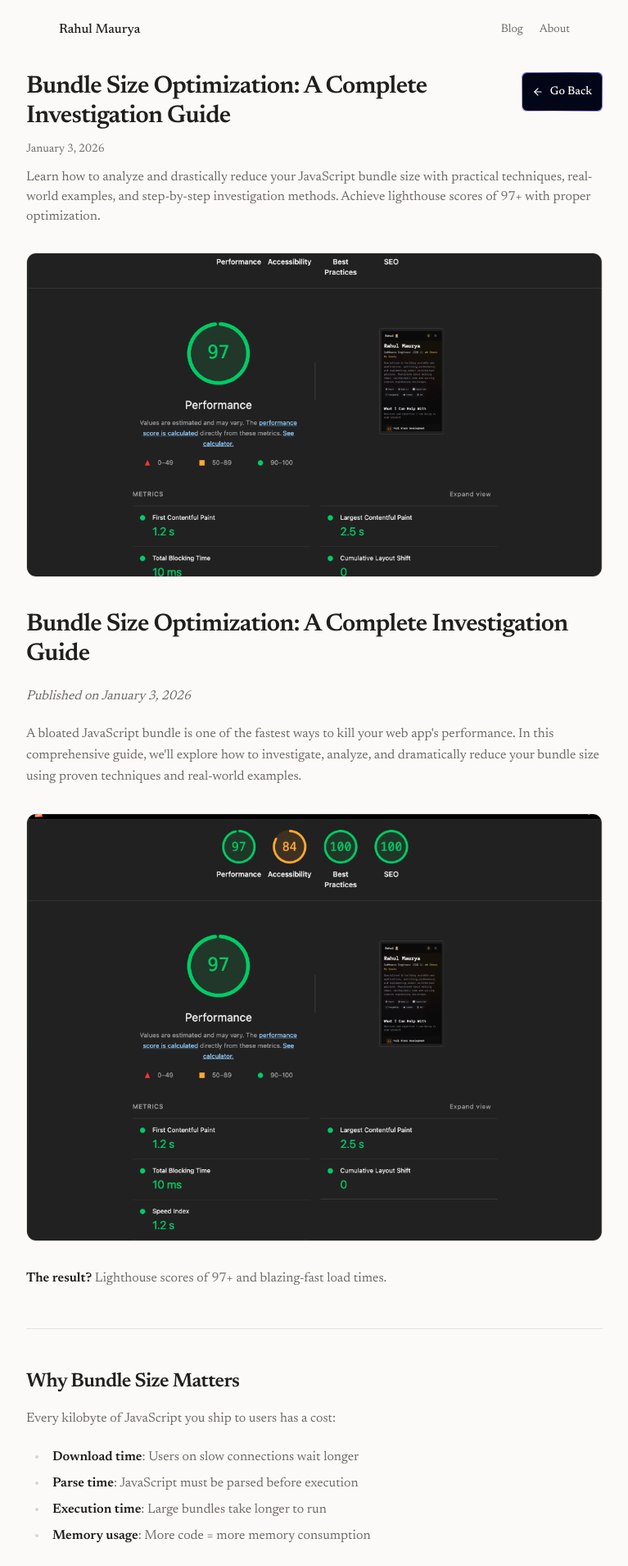
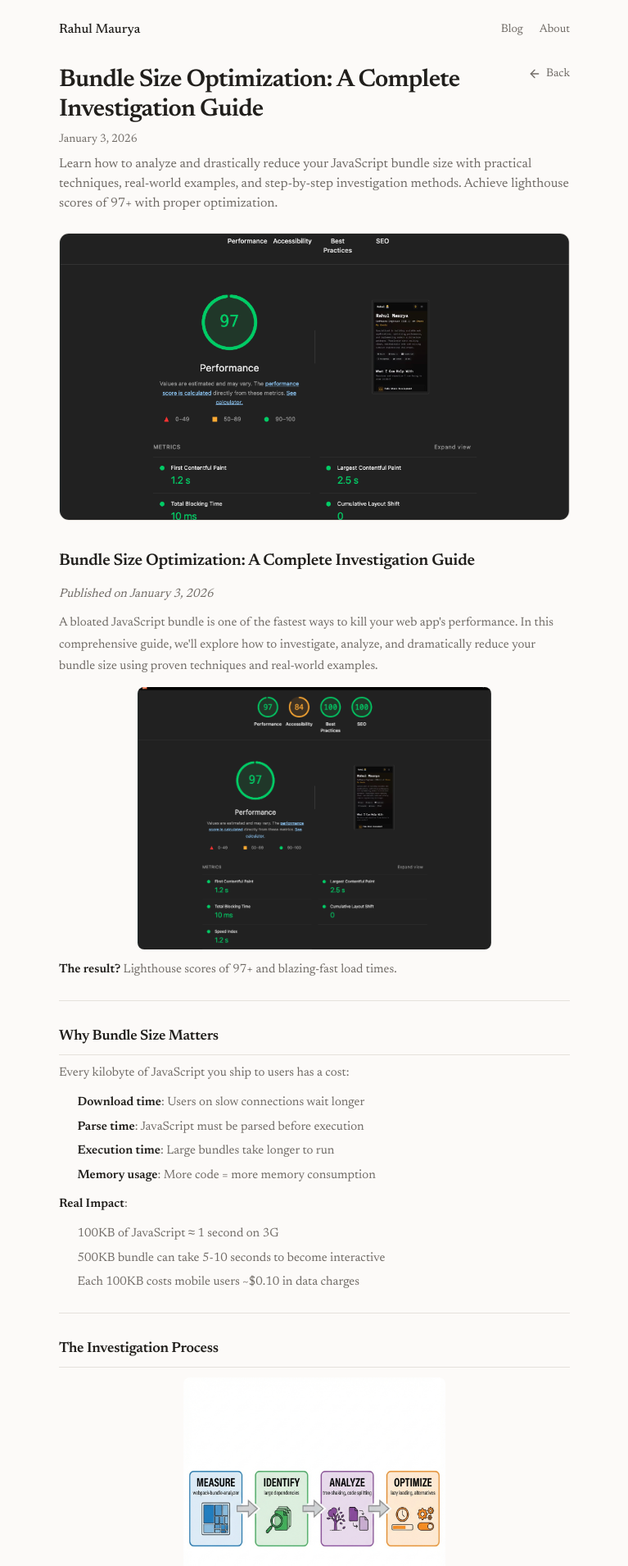
Before and after one commit to Rahul577503/rahul.dev, a Next.js app: page /blogs/bundle-size-optimization in a window 1280 px wide. Shown: the top 1910 px of the page at 82% size, without its empty margins (256-1023 px from the left). Built offline with nearby package versions, Linux system fonts and the light colour scheme.

Commit message:
fix MDX renderer issue

```diff
--- a/app/(home)/blogs/[slug]/page.tsx
+++ b/app/(home)/blogs/[slug]/page.tsx
@@ -3,6 +3,7 @@ import path from "path";
 import matter from "gray-matter";
 import Image from "next/image";
 import { MDXRemote } from "next-mdx-remote/rsc";
+import remarkGfm from "remark-gfm";
 import { notFound } from "next/navigation";
 import Title from "@/home-components/Title";
 import GoBack from "@/home-components/GoBack";
@@ -116,9 +117,9 @@ export default async function Page({
 
   return (
     <div className="min-h-screen bg-background">
-      <article className="max-w-3xl mx-auto px-6 sm:px-8 pt-4 pb-20">
+      <article className="max-w-2xl mx-auto px-5 sm:px-6 pt-2 pb-16">
         {/* Header */}
-        <header className="mb-8 space-y-3">
+        <header className="mb-6 space-y-2">
           <div className="flex items-start justify-between gap-3 sm:gap-4">
             <h1 className="text-2xl sm:text-3xl font-semibold text-foreground tracking-tight leading-tight flex-1">
               {frontMatter.title}
@@ -145,7 +146,7 @@ export default async function Page({
 
         {/* Featured Image */}
         {frontMatter.image && (
-          <div className="relative w-full aspect-video mb-10 rounded-xl overflow-hidden border border-border">
+          <div className="relative w-full aspect-video mb-6 rounded-xl overflow-hidden border border-border">
             <Image
               src={frontMatter.image}
               alt={frontMatter.title}
@@ -158,24 +159,13 @@ export default async function Page({
         )}
 
         {/* MDX Content */}
-        <div
-          className="prose prose-zinc max-w-none
-          prose-headings:font-semibold prose-headings:tracking-tight prose-headings:text-foreground prose-headings:scroll-mt-24
-          prose-h1:text-2xl sm:prose-h1:text-3xl prose-h1:mb-4
-          prose-h2:text-xl sm:prose-h2:text-2xl prose-h2:mt-10 prose-h2:mb-4
-          prose-h3:text-lg sm:prose-h3:text-xl prose-h3:mt-8 prose-h3:mb-3
-          prose-p:text-muted-foreground prose-p:leading-relaxed
-          prose-a:text-foreground prose-a:underline prose-a:underline-offset-4 prose-a:font-medium prose-a:break-words
-          prose-strong:text-foreground prose-strong:font-semibold
-          prose-code:text-foreground prose-code:bg-secondary prose-code:px-1.5 prose-code:py-0.5 prose-code:rounded prose-code:text-[0.85em] prose-code:font-normal prose-code:before:content-none prose-code:after:content-none prose-code:break-words
-          prose-ul:text-muted-foreground prose-ol:text-muted-foreground
-          prose-li:text-muted-foreground prose-li:my-1
-          prose-blockquote:border-l-foreground/30 prose-blockquote:text-muted-foreground prose-blockquote:italic prose-blockquote:font-normal
-          prose-img:rounded-xl prose-img:border prose-img:border-border
-          prose-hr:border-border
-        "
+        <div className="mdx-content"
         >
-          <MDXRemote source={content} components={components} />
+          <MDXRemote
+            source={content}
+            components={components}
+            options={{ mdxOptions: { remarkPlugins: [remarkGfm] } }}
+          />
         </div>
 
         <Share title={frontMatter.title} slug={slug} />
--- a/app/(home)/components/Code.tsx
+++ b/app/(home)/components/Code.tsx
@@ -57,7 +57,7 @@ const Code: React.FC<CodeProps> = ({ language = "code", code, children }) => {
   };
 
   return (
-    <div className="code-card not-prose group my-6 overflow-hidden rounded-xl border border-zinc-800 bg-[#18181b] shadow-sm">
+    <div className="code-card not-prose group overflow-hidden rounded-xl border border-zinc-800 bg-[#18181b] shadow-sm">
       <div className="flex items-center justify-between border-b border-zinc-800 bg-[#1c1c20] px-4 py-2">
         <span className="font-mono text-xs lowercase tracking-wide text-zinc-500">
           {language}
--- a/app/(home)/components/GoBack.tsx
+++ b/app/(home)/components/GoBack.tsx
@@ -1,4 +1,3 @@
-import React from "react";
 import Link from "next/link";
 import { FiArrowLeft } from "react-icons/fi";
 
@@ -6,15 +5,10 @@ const GoBack = () => {
   return (
     <Link
       href="/blog"
-      className="flex items-center cursor-pointer no-underline "
+      className="shrink-0 flex items-center gap-1.5 text-sm text-muted-foreground hover:text-foreground transition-colors no-underline"
     >
-      <button className="relative inline-flex h-12 overflow-hidden rounded-md p-[1px]   ">
-        <span className="absolute inset-[-1000%] animate-[spin_2s_linear_infinite] bg-[conic-gradient(from_90deg_at_50%_50%,#E2CBFF_0%,#393BB2_50%,#E2CBFF_100%)]" />
-        <span className="inline-flex h-full w-full cursor-pointer items-center justify-center rounded-md bg-slate-950 px-3 py-1 text-sm font-medium text-white backdrop-blur-3xl">
-          <FiArrowLeft className="mr-2 hover:-translate-x-[-2px]" />
-          Go Back
-        </span>
-      </button>
+      <FiArrowLeft className="h-4 w-4" />
+      <span>Back</span>
     </Link>
   );
 };
--- a/app/(home)/components/Pre.tsx
+++ b/app/(home)/components/Pre.tsx
@@ -1,6 +1,6 @@
 "use client";
 
-import { useEffect, useRef, useState, Children, isValidElement } from "react";
+import React, { useEffect, useRef, useState, Children, isValidElement } from "react";
 import Prism from "prismjs";
 import "prismjs/components/prism-jsx";
 import "prismjs/components/prism-typescript";
@@ -24,8 +24,7 @@ function extractCode(node: any): string {
   return "";
 }
 
-// eslint-disable-next-line @typescript-eslint/no-explicit-any
-export default function Pre({ children, ...props }: any) {
+export default function Pre({ children }: { children?: React.ReactNode }) {
   const preRef = useRef<HTMLPreElement>(null);
   const [copied, setCopied] = useState(false);
 
@@ -53,7 +52,7 @@ export default function Pre({ children, ...props }: any) {
   };
 
   return (
-    <div className="code-card not-prose group my-6 overflow-hidden rounded-xl border border-zinc-800 bg-[#18181b] shadow-sm">
+    <div className="code-card not-prose group overflow-hidden rounded-xl border border-zinc-800 bg-[#18181b] shadow-sm">
       {/* Header */}
       <div className="flex items-center justify-between border-b border-zinc-800 bg-[#1c1c20] px-4 py-2">
         <span className="font-mono text-xs lowercase tracking-wide text-zinc-500">
@@ -81,8 +80,8 @@ export default function Pre({ children, ...props }: any) {
       {/* Code */}
       <pre
         ref={preRef}
-        {...props}
-        className="overflow-x-auto !bg-transparent p-4 !text-sm leading-relaxed"
+        className="overflow-x-auto bg-transparent p-4 text-sm leading-relaxed"
+        suppressHydrationWarning
       >
         {children}
       </pre>
--- a/app/(home)/components/Share.tsx
+++ b/app/(home)/components/Share.tsx
@@ -1,14 +1,7 @@
 "use client";
 
 import { useState } from "react";
-import {
-  FiShare2,
-  FiCheck,
-  FiTwitter,
-  FiLinkedin,
-  FiFacebook,
-  FiCopy,
-} from "react-icons/fi";
+import { FiTwitter, FiLinkedin, FiCopy, FiCheck } from "react-icons/fi";
 
 interface ShareProps {
   title: string;
@@ -24,83 +17,51 @@ export default function Share({ title, slug }: ShareProps) {
       await navigator.clipboard.writeText(url);
       setCopied(true);
       setTimeout(() => setCopied(false), 2000);
-    } catch (err) {
-      console.error("Failed to copy:", err);
-    }
-  };
-
-  const handleShare = async () => {
-    if (navigator.share) {
-      try {
-        await navigator.share({
-          title,
-          text: title,
-          url,
-        });
-      } catch (err) {
-        console.error("Error sharing:", err);
-      }
-    } else {
-      handleCopy();
+    } catch {
+      /* ignore */
     }
   };
 
   const shareLinks = {
     twitter: `https://twitter.com/intent/tweet?text=${encodeURIComponent(title)}&url=${encodeURIComponent(url)}`,
     linkedin: `https://www.linkedin.com/sharing/share-offsite/?url=${encodeURIComponent(url)}`,
-    facebook: `https://www.facebook.com/sharer/sharer.php?u=${encodeURIComponent(url)}`,
   };
 
   return (
-    <div className="py-8 border-t border-zinc-200 dark:border-zinc-800 mt-12">
-      <div className="flex flex-col sm:flex-row items-start sm:items-center justify-between gap-4">
-        <div>
-          <h3 className="text-lg font-semibold text-zinc-900 dark:text-white mb-1">
-            Share this article
-          </h3>
-          <p className="text-sm text-zinc-600 dark:text-zinc-400">
-            If you found this helpful, share it with others.
+    <div className="mt-10 pt-6 border-t border-border flex items-center justify-between gap-4">
+      <p className="text-sm text-muted-foreground">
+        Found this helpful? Share it.
       </p>
-        </div>
-
       <div className="flex items-center gap-2">
         <a
           href={shareLinks.twitter}
           target="_blank"
           rel="noopener noreferrer"
-            className="p-2 rounded-lg bg-zinc-100 dark:bg-zinc-800 hover:bg-zinc-200 dark:hover:bg-zinc-700 text-zinc-700 dark:text-zinc-300 transition-colors"
-            aria-label="Share on Twitter"
+          aria-label="Share on X"
+          className="p-2 rounded-md text-muted-foreground hover:text-foreground hover:bg-secondary transition-colors"
         >
-            <FiTwitter className="w-5 h-5" />
+          <FiTwitter className="h-4 w-4" />
         </a>
         <a
           href={shareLinks.linkedin}
           target="_blank"
           rel="noopener noreferrer"
-            className="p-2 rounded-lg bg-zinc-100 dark:bg-zinc-800 hover:bg-zinc-200 dark:hover:bg-zinc-700 text-zinc-700 dark:text-zinc-300 transition-colors"
           aria-label="Share on LinkedIn"
+          className="p-2 rounded-md text-muted-foreground hover:text-foreground hover:bg-secondary transition-colors"
         >
-            <FiLinkedin className="w-5 h-5" />
+          <FiLinkedin className="h-4 w-4" />
         </a>
         <button
           onClick={handleCopy}
-            className="p-2 rounded-lg bg-zinc-100 dark:bg-zinc-800 hover:bg-zinc-200 dark:hover:bg-zinc-700 text-zinc-700 dark:text-zinc-300 transition-colors relative"
           aria-label="Copy link"
+          className="p-2 rounded-md text-muted-foreground hover:text-foreground hover:bg-secondary transition-colors"
         >
           {copied ? (
-              <FiCheck className="w-5 h-5 text-green-500" />
+            <FiCheck className="h-4 w-4 text-emerald-500" />
           ) : (
-              <FiCopy className="w-5 h-5" />
+            <FiCopy className="h-4 w-4" />
           )}
         </button>
-          <button
-            onClick={handleShare}
-            className="sm:hidden p-2 rounded-lg bg-amber-500/10 hover:bg-amber-500/20 text-amber-600 dark:text-amber-500 transition-colors"
-            aria-label="Share"
-          >
-            <FiShare2 className="w-5 h-5" />
-          </button>
-        </div>
       </div>
     </div>
   );
--- a/app/globals.css
+++ b/app/globals.css
@@ -94,6 +94,152 @@ body {
     @apply bg-background text-foreground;
   }
 }
+
+.mdx-content {
+  font-size: 0.9375rem;
+  line-height: 1.75;
+  color: hsl(var(--muted-foreground));
+}
+
+.mdx-content h1,
+.mdx-content h2,
+.mdx-content h3,
+.mdx-content h4 {
+  color: hsl(var(--foreground));
+  font-weight: 600;
+  letter-spacing: -0.015em;
+  scroll-margin-top: 5rem;
+}
+.mdx-content h1 { font-size: 1.25rem; margin: 2rem 0 0.5rem; }
+.mdx-content h2 { font-size: 1.1rem;  margin: 1.75rem 0 0.4rem; padding-bottom: 0.35rem; border-bottom: 1px solid hsl(var(--border)); }
+.mdx-content h3 { font-size: 0.975rem; margin: 1.25rem 0 0.3rem; }
+.mdx-content h4 { font-size: 0.9rem;  margin: 1rem 0 0.25rem; }
+
+.mdx-content p { margin: 0.6rem 0; }
+.mdx-content p:first-child { margin-top: 0; }
+
+.mdx-content a {
+  color: hsl(var(--foreground));
+  text-decoration: underline;
+  text-underline-offset: 3px;
+  font-weight: 500;
+  word-break: break-word;
+}
+.mdx-content a:hover { opacity: 0.6; }
+
+.mdx-content strong { color: hsl(var(--foreground)); font-weight: 600; }
+.mdx-content em { font-style: italic; }
+
+.mdx-content :not(pre) > code {
+  background: hsl(var(--secondary));
+  color: hsl(var(--foreground));
+  font-family: var(--font-ibm-plex-mono), ui-monospace, monospace;
+  font-size: 0.82em;
+  padding: 0.15em 0.45em;
+  border-radius: 4px;
+}
+.mdx-content :not(pre) > code::before,
+.mdx-content :not(pre) > code::after { content: none; }
+
+.mdx-content pre { margin: 0.75rem 0; }
+
+.mdx-content .code-card { margin: 0.75rem 0; }
+
+.mdx-content ul,
+.mdx-content ol {
+  margin: 0.5rem 0;
+  padding-left: 1.4rem;
+}
+.mdx-content li { margin: 0.2rem 0; }
+.mdx-content li > ul,
+.mdx-content li > ol { margin: 0.15rem 0; }
+
+.mdx-content ul:has(input[type="checkbox"]) {
+  list-style: none;
+  padding-left: 0;
+}
+.mdx-content li:has(input[type="checkbox"]) {
+  display: flex;
+  align-items: baseline;
+  gap: 0.55rem;
+  margin: 0.25rem 0;
+}
+.mdx-content li input[type="checkbox"] {
+  appearance: none;
+  -webkit-appearance: none;
+  width: 0.9rem;
+  height: 0.9rem;
+  min-width: 0.9rem;
+  border: 1.5px solid hsl(var(--border));
+  border-radius: 3px;
+  background: hsl(var(--background));
+  cursor: default;
+  position: relative;
+  top: 0.1rem;
+  flex-shrink: 0;
+}
+.mdx-content li input[type="checkbox"]:checked {
+  background: hsl(var(--foreground));
+  border-color: hsl(var(--foreground));
+}
+.mdx-content li input[type="checkbox"]:checked::after {
+  content: "";
+  position: absolute;
+  left: 0.17rem;
+  top: 0.02rem;
+  width: 0.35rem;
+  height: 0.6rem;
+  border: 2px solid hsl(var(--background));
+  border-top: none;
+  border-left: none;
+  transform: rotate(45deg);
+}
+
+.mdx-content blockquote {
+  border-left: 2px solid hsl(var(--border));
+  padding: 0.4rem 0 0.4rem 1rem;
+  margin: 0.75rem 0;
+  color: hsl(var(--muted-foreground));
+  font-style: italic;
+}
+
+.mdx-content hr {
+  border: none;
+  border-top: 1px solid hsl(var(--border));
+  margin: 1.5rem 0;
+}
+
+.mdx-content img {
+  border-radius: 0.5rem;
+  max-height: 20rem;
+  width: auto;
+  margin: 0.75rem auto;
+  display: block;
+}
+.mdx-content p:has(img) {
+  margin: 0.5rem 0;
+  text-align: center;
+}
+
+.mdx-content table {
+  width: 100%;
+  border-collapse: collapse;
+  font-size: 0.875rem;
+  margin: 0.75rem 0;
+}
+.mdx-content th {
+  text-align: left;
+  font-weight: 600;
+  color: hsl(var(--foreground));
+  border-bottom: 1px solid hsl(var(--border));
+  padding: 0.4rem 0.75rem 0.4rem 0;
+}
+.mdx-content td {
+  padding: 0.35rem 0.75rem 0.35rem 0;
+  border-bottom: 1px solid hsl(var(--border));
+  vertical-align: top;
+}
+.mdx-content tr:last-child td { border-bottom: none; }
 
 .wrapper {
   position: relative;
--- a/package.json
+++ b/package.json
@@ -30,6 +30,7 @@
     "react": "^19.1.2",
     "react-dom": "^19.1.2",
     "react-icons": "^5.5.0",
+    "remark-gfm": "^4.0.1",
     "tailwind-merge": "^3.4.0",
     "tailwindcss-animate": "^1.0.7"
   },
```
Also changed, not shown: 1 other file (tests, documents, lock files or other folders). Lines whose indentation alone changed are shown as unchanged.
